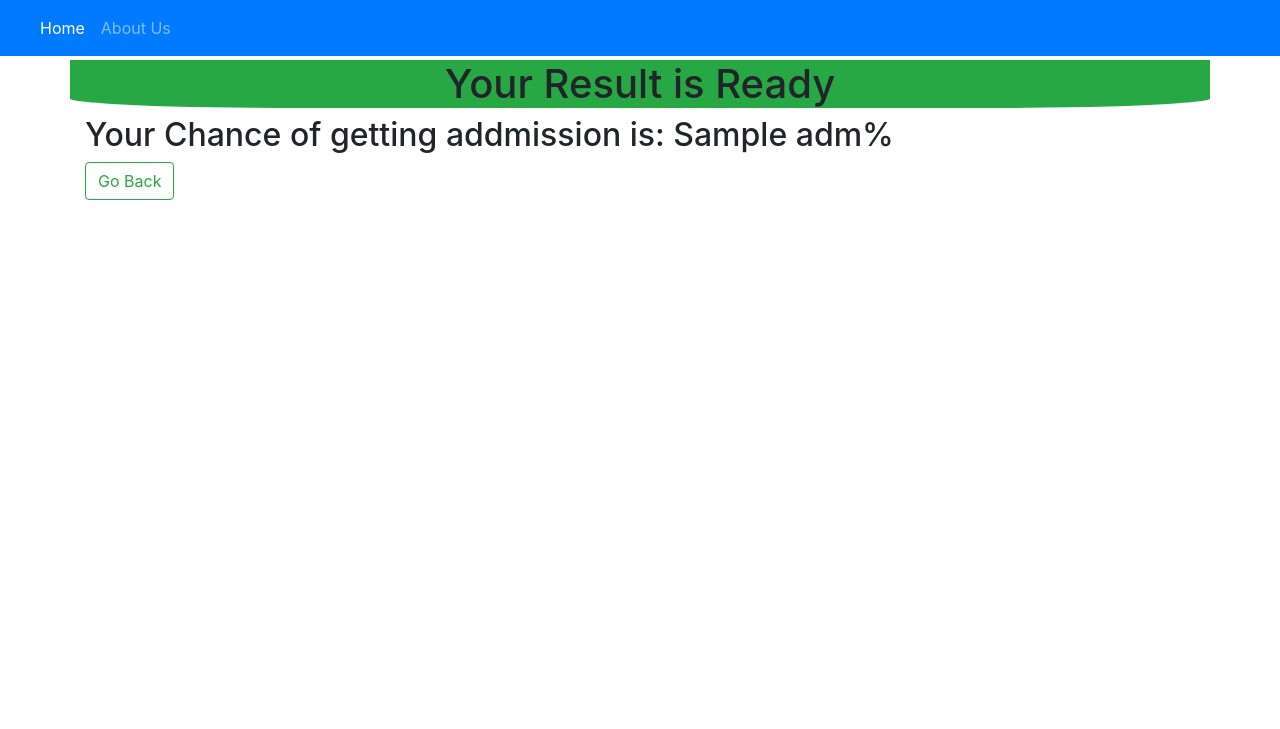
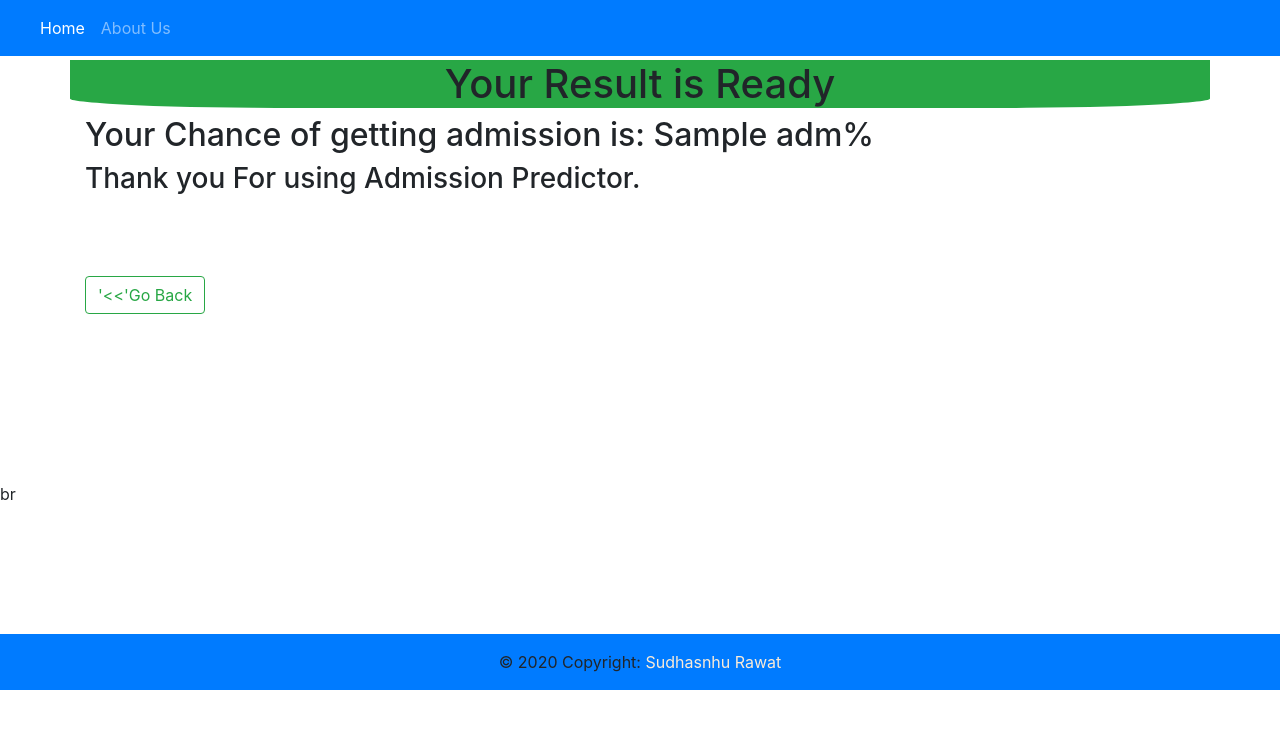
Before and after one commit to anshudhanshu/Admission-Predictor-Deployment, a Flask app: template templates/result.htm in a window 1280 px wide. Shown: the top 729 px of the page. Run offline with Flask 2, Linux system fonts and the light colour scheme; the template is opened without the code that fills it: most values are stand-ins (such as "Sample title", 1, 10 or a date in 2020); parts of the project's set-up code (start-up, migrations or seed data) failed here and were passed over; some libraries are stand-ins or nearby versions.

Commit message:
Update result.htm

```diff
--- a/templates/result.htm
+++ b/templates/result.htm
@@ -28,12 +28,37 @@
         <h1 style="text-align: center;">Your Result is Ready</h1>
     </div>
     <div class="container">
-        <h2>Your Chance of getting addmission is:   {{adm}}%</h2>
+        <h2>Your Chance of getting admission is:   {{adm}}%</h2>
+        <h3>Thank you For using Admission Predictor. </h3><br>
+        <br>
+        <br>
+
         <a href="/">
-             <button class="btn btn-outline-success my-2 my-sm-0" type="submit">Go Back</button>
+             <button class="btn btn-outline-success my-2 my-sm-0" type="submit">'<<'Go Back</button>
            </a>
     </div>
+    <br>
+    <br>
+    <br>
+    <br>
+    <br>
+    <br>
+    <br>
+    br
+    <!-- Footer -->
+<footer class="page-footer font-small cyan darken-3 bg-primary mt-6" style="margin-top: 10%;">
 
+
+  <!-- Footer Elements -->
+
+  <!-- Copyright -->
+  <div class="footer-copyright text-center py-3">© 2020 Copyright:
+    <a href="https://github.com/anshudhanshu" style="text-decoration: none; color:antiquewhite;"> Sudhasnhu Rawat</a>
+  </div>
+  <!-- Copyright -->
+
+</footer>
+<!-- Footer -->
 
 
     <script src="https://code.jquery.com/jquery-3.4.1.slim.min.js" integrity="sha384-J6qa4849blE2+poT4WnyKhv5vZF5SrPo0iEjwBvKU7imGFAV0wwj1yYfoRSJoZ+n" crossorigin="anonymous"></script>
```
